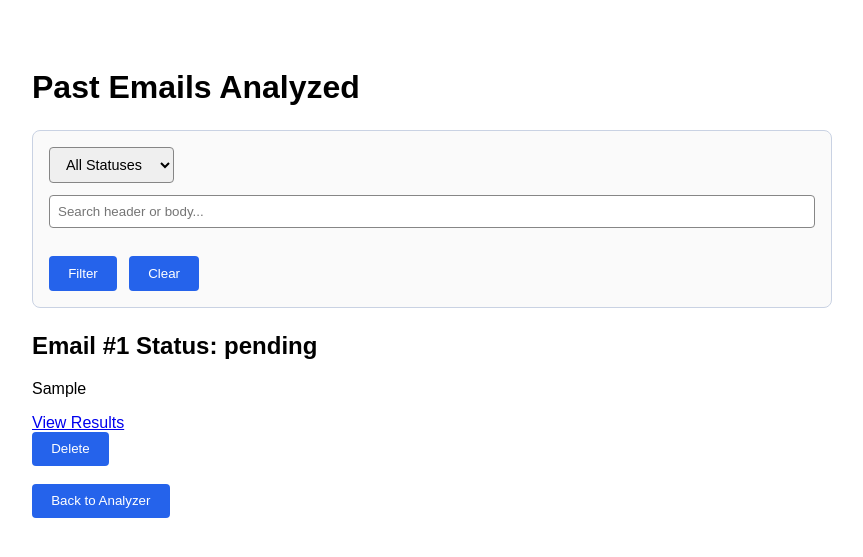
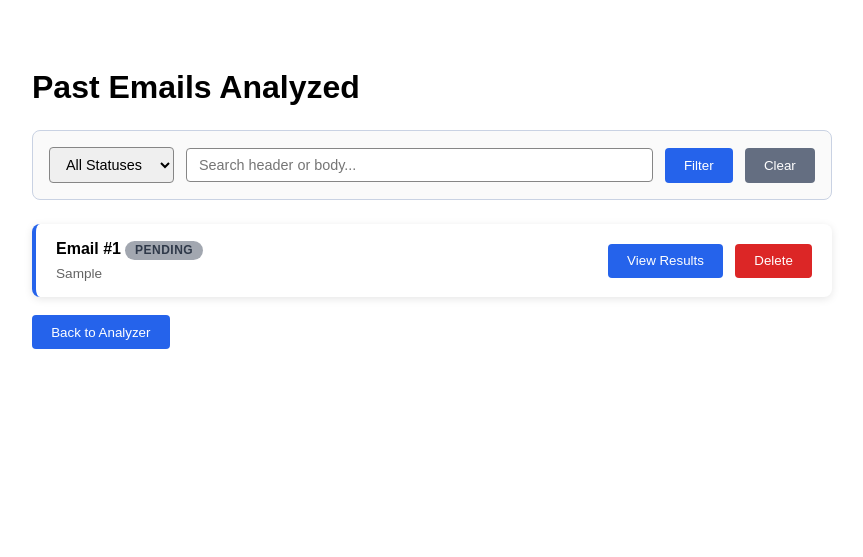
Before and after one commit to andrewzimmer132/email-metadata-reader, a Django app: page /past-emails/ in a window 1280 px wide. Shown: the part 54-611 px from the top of the page, without its empty margins (208-1071 px from the left). Run offline with Django 5.2, Linux system fonts and the light colour scheme; a user stored in the database is signed in; tables that the repository leaves empty hold one stand-in row (values such as "Sample post").

Commit message:
status consistency fix and typo with filter

```diff
--- a/analyzer/views.py
+++ b/analyzer/views.py
@@ -190,19 +190,6 @@ class EmailResultsView(View):
         results = analyze_header(email.header)
         body_results = analyze_body(email.body)
         spoof_flags = find_spoof_characters(results["from"] or "")
-        context = {
-                    'is_authenticated': True,
-                    'submitted': True,
-                    'header_preview': email.header[:100],
-                    'results': results,
-                    'body_results': body_results,
-                    'spoof_flags': spoof_flags,
-                    'email': email,
-                   }
-
-        results = analyze_header(email.header)
-        body_results = analyze_body(email.body)
-        spoof_flags = find_spoof_characters(results["from"] or "")
 
         spam_result = assess_spam(
                     results,
@@ -210,17 +197,14 @@ class EmailResultsView(View):
                     body_results,
                     spoof_flags,
         )
+        new_status = 'spam/scam' if spam_result['potential_spam'] else 'safe'
 
+        if spoof_flags:
+            new_status='unsafe'
 
-        if email.status != (
-                            'spam/scam' if spam_result['potential_spam'] else 'safe'
-                                                                               ):
-                        email.status = (
-                                'spam/scam'
-                                if spam_result['potential_spam']
-                                else 'safe'
-                        )
-                        email.save(update_fields=['status'])
+        if email.status != new_status:
+            email.status = new_status
+            email.save(update_fields=['status'])
 
         context = {
             'is_authenticated': True,
--- a/templates/analyzer/past_emails.html
+++ b/templates/analyzer/past_emails.html
@@ -12,30 +12,36 @@
         <option value="unsafe" {% if selected_status == 'unsafe' %}selected{% endif %}>Unsafe</option>
         <option value="spam/scam" {% if selected_status == 'spam/scam' %}selected{% endif %}>Spam/Scam</option>
     </select>
-    <input type="text" name="q" class=""filter-input" placeholder="Search header or body..." value="{{ search_query }}">
+    <input type="text" name="q" class="filter-input" placeholder="Search header or body..." value="{{ search_query }}">
     <button type="submit">Filter</button>
     <a href="{% url 'past_emails' %}">
-        <button type="button" class=""btn-secondary>Clear</button>
+        <button type="button" class="btn-secondary">Clear</button>
     </a>
 </form>
 
 {% if past_emails %}
+    <div class="email-list">
         {% for  email in past_emails %}
-        <div>
-            <h2>Email #{{ email.id }} Status: {{ email.status }}</h2>
-            <p>{{ email.header|truncatechars:100 }}</p>
+            <div class="email-row">
+                <div class="email-info">
+                    <strong>Email #{{ email.id }}</strong>
+                    <span class="status-badge status-{{ email.status }}">{{ email.status }}</span>
+                    <p class="email-preview">{{ email.header|truncatechars:100 }}</p>
+                </div>
+                <div class="email-actions">
                     <a href="{% url 'email_results' email.id %}">
-                View Results
+                        <button type="button">View Results</button>
                     </a>
-
                     <form method="post" action="{% url 'delete_email' email.id %}">
                         {% csrf_token %}
-                <button type="submit">Delete</button>
+                        <button type="submit" class="btn-danger">Delete</button>
                     </form>
                 </div>
+            </div>
         {% endfor %}
+    </div>
 {% else %}
-    <p>No emails analyzed yet</p>
+    <p class="no-results">No emails found.</p>
 {% endif %}
 <br>
 
```
Lines whose indentation alone changed are shown as unchanged.
